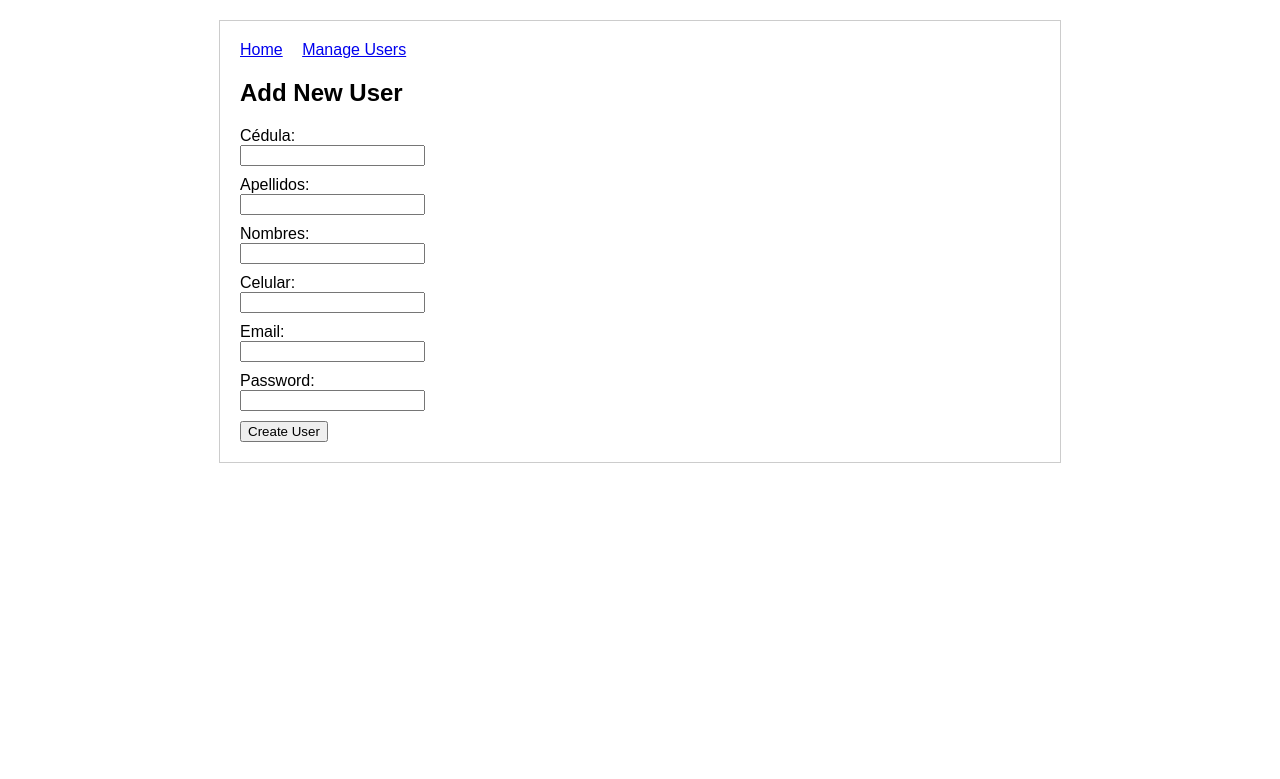
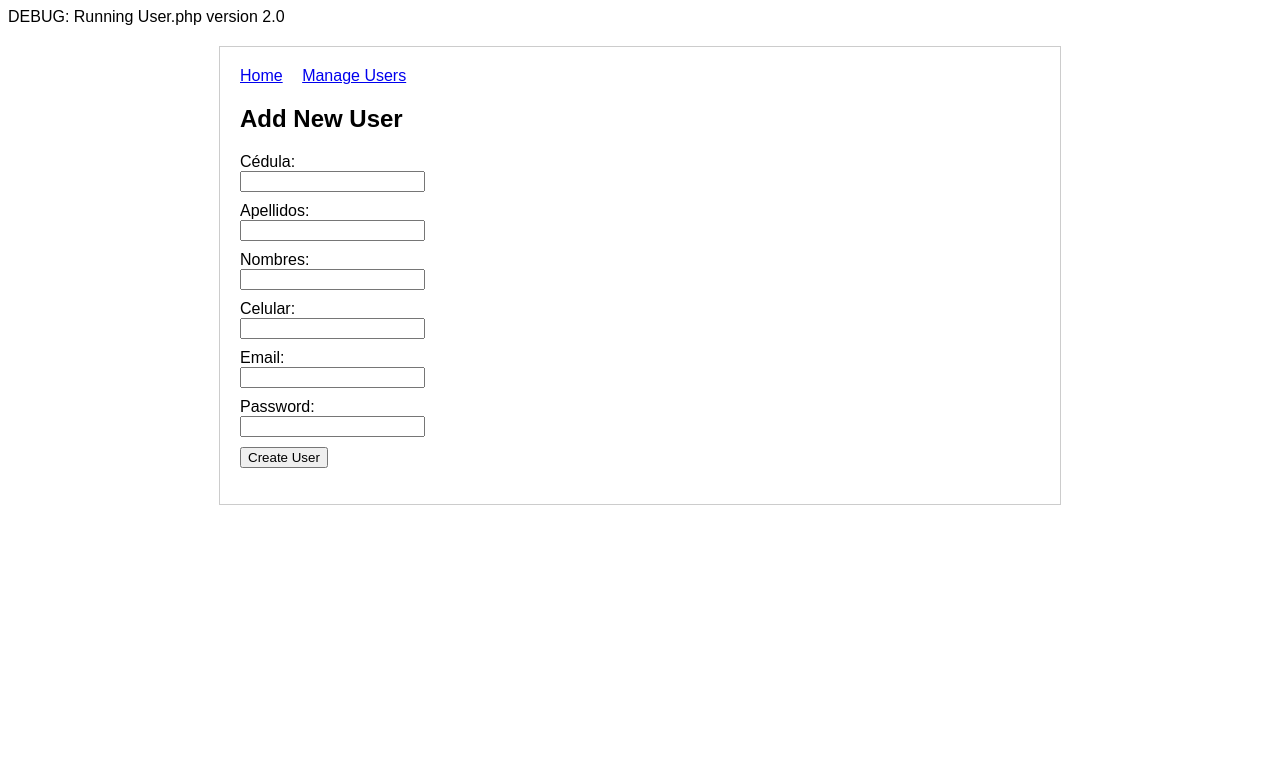
Before and after one commit to aninayuwoki/desdecero, a PHP site: page /create_user.php in a window 1280 px wide. Shown: the top 779 px of the page. Run offline with PHP 8.4, Linux system fonts and the light colour scheme.

Commit message:
fix: Force correct column names and add diagnostics
- To resolve a persistent "Unknown column 'us_apellidos'" error, this change forcibly recreates `src/User.php` and `public/users.php` to ensure they are using the correct column names (`us_apellido`, `us_nombre`).
- A diagnostic message ("DEBUG: Running User.php version 2.0") has been temporarily added to the top of `src/User.php`. This will help confirm that the latest version of the code is being executed in the user's environment.
- The application was verified to be working correctly with these changes via a Playwright script.

```diff
--- a/src/User.php
+++ b/src/User.php
@@ -1,4 +1,6 @@
 <?php
+
+echo "DEBUG: Running User.php version 2.0";
 
 require_once 'Database.php';
 
```
